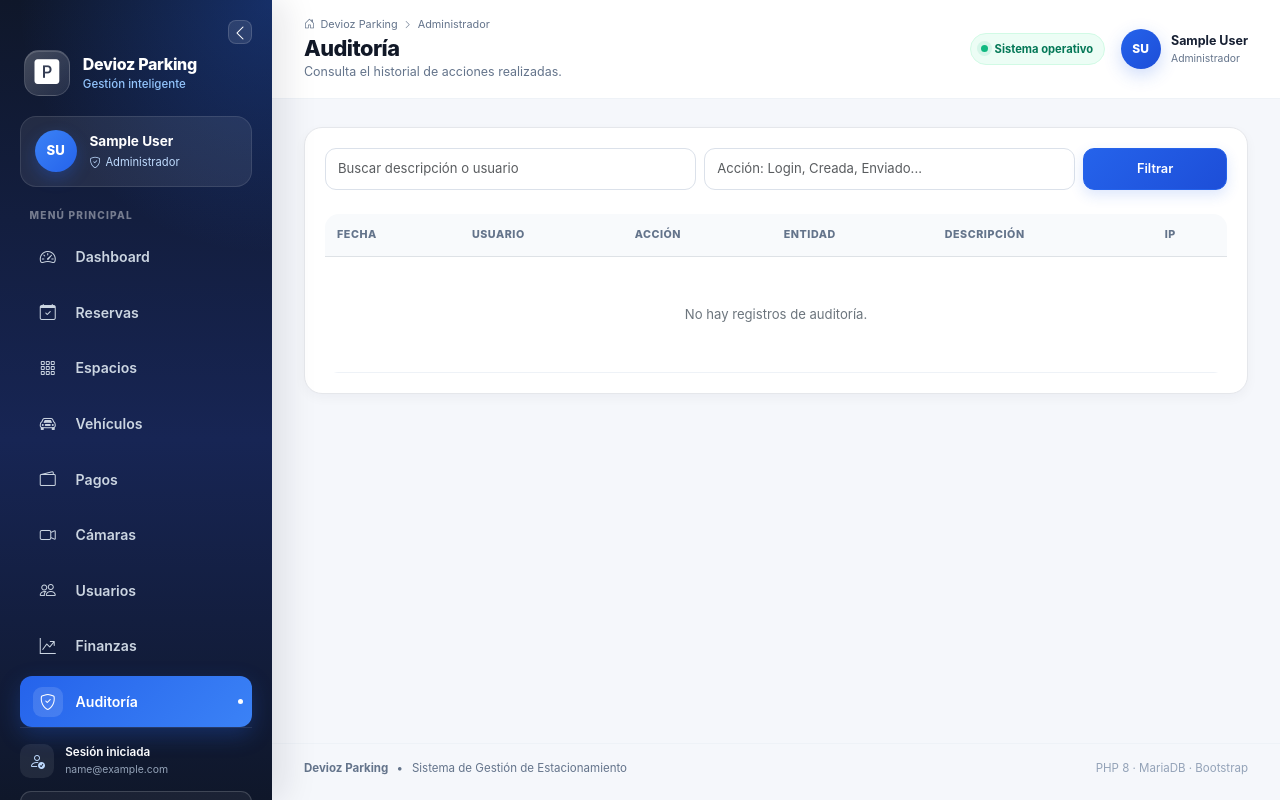
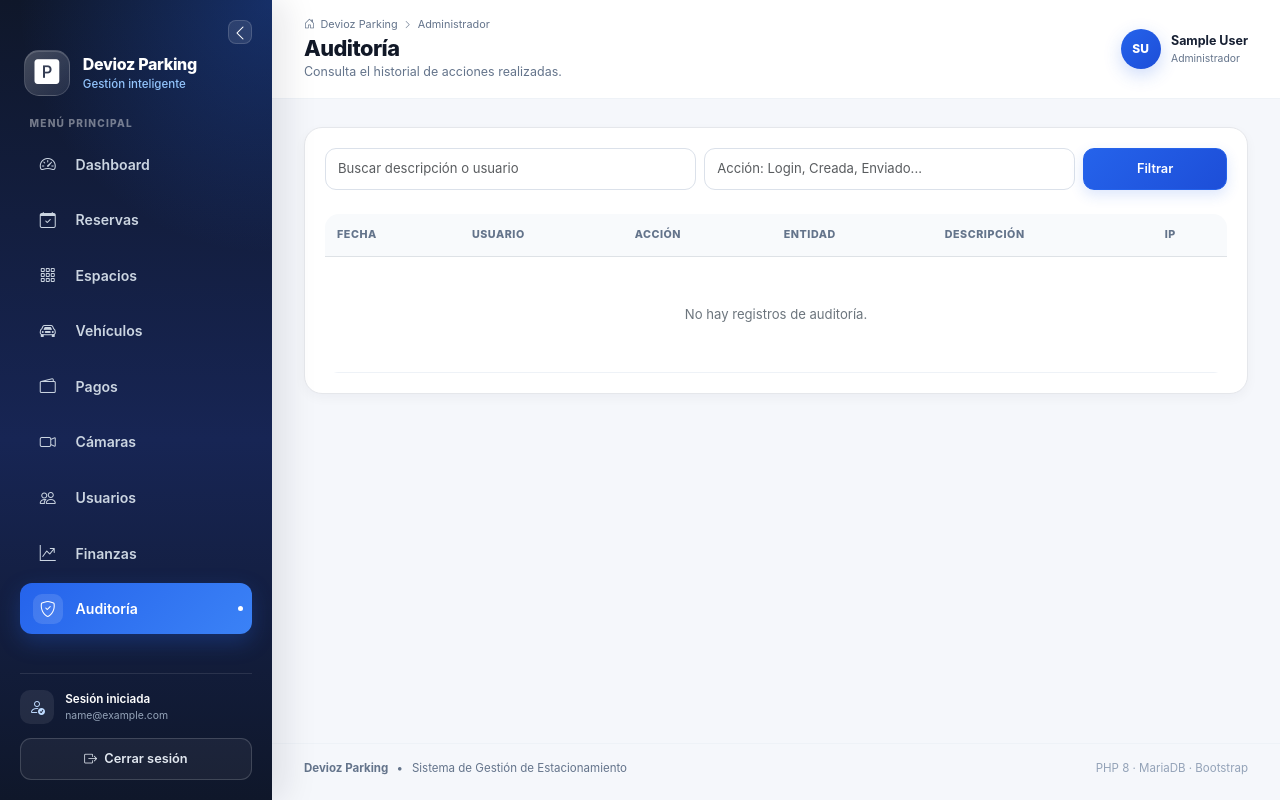
Before and after one commit to duberlisahuanga-art/devioz-parking-php, a PHP site: page /admin/auditoria.php in a window 1280 px wide. Run offline with PHP 8.4, Linux system fonts and the light colour scheme; the visitor is signed in with stand-in values (Sample User, id 1); data that the repository does not hold is empty.

Commit message:
Simplificar layout y filtros del conductor

```diff
--- a/frontend/conductor/reservar.php
+++ b/frontend/conductor/reservar.php
@@ -31,7 +31,6 @@ render_page_start('Reservar plaza', 'reservar');
                 <button type="button" class="space-filter" data-filter="available">Libres</button>
                 <button type="button" class="space-filter" data-filter="reserved">Reservadas</button>
                 <button type="button" class="space-filter" data-filter="occupied">Ocupadas</button>
-                <button type="button" class="space-filter" data-filter="maintenance">Mantenimiento</button>
             </div>
 
             <?php if (!$data['vehicles']): ?>
--- a/frontend/includes/layout.php
+++ b/frontend/includes/layout.php
@@ -377,8 +377,6 @@ function render_page_start(
 
     $roleLabel = role_label($role);
 
-    $roleIcon = role_icon($role);
-
     $items = menu_items($role);
 
     $userName = (string) (
@@ -500,31 +498,6 @@ function render_page_start(
                 <i class="bi bi-x-lg"></i>
 
             </button>
-
-        </div>
-
-        <!-- Perfil -->
-        <div class="sidebar-user-card">
-
-            <div class="sidebar-avatar">
-                <?= h($initials) ?>
-            </div>
-
-            <div class="sidebar-user-info">
-
-                <div class="sidebar-user-name">
-                    <?= h($userName) ?>
-                </div>
-
-                <div class="sidebar-user-role">
-
-                    <i class="bi <?= h($roleIcon) ?>"></i>
-
-                    <?= h($roleLabel) ?>
-
-                </div>
-
-            </div>
 
         </div>
 
@@ -692,15 +665,6 @@ function render_page_start(
 
             <div class="topbar-actions">
 
-                <!-- Estado -->
-                <div class="system-status d-none d-md-flex">
-
-                    <span class="status-dot"></span>
-
-                    Sistema operativo
-
-                </div>
-
                 <!-- Usuario -->
                 <div class="topbar-user">
 
```
